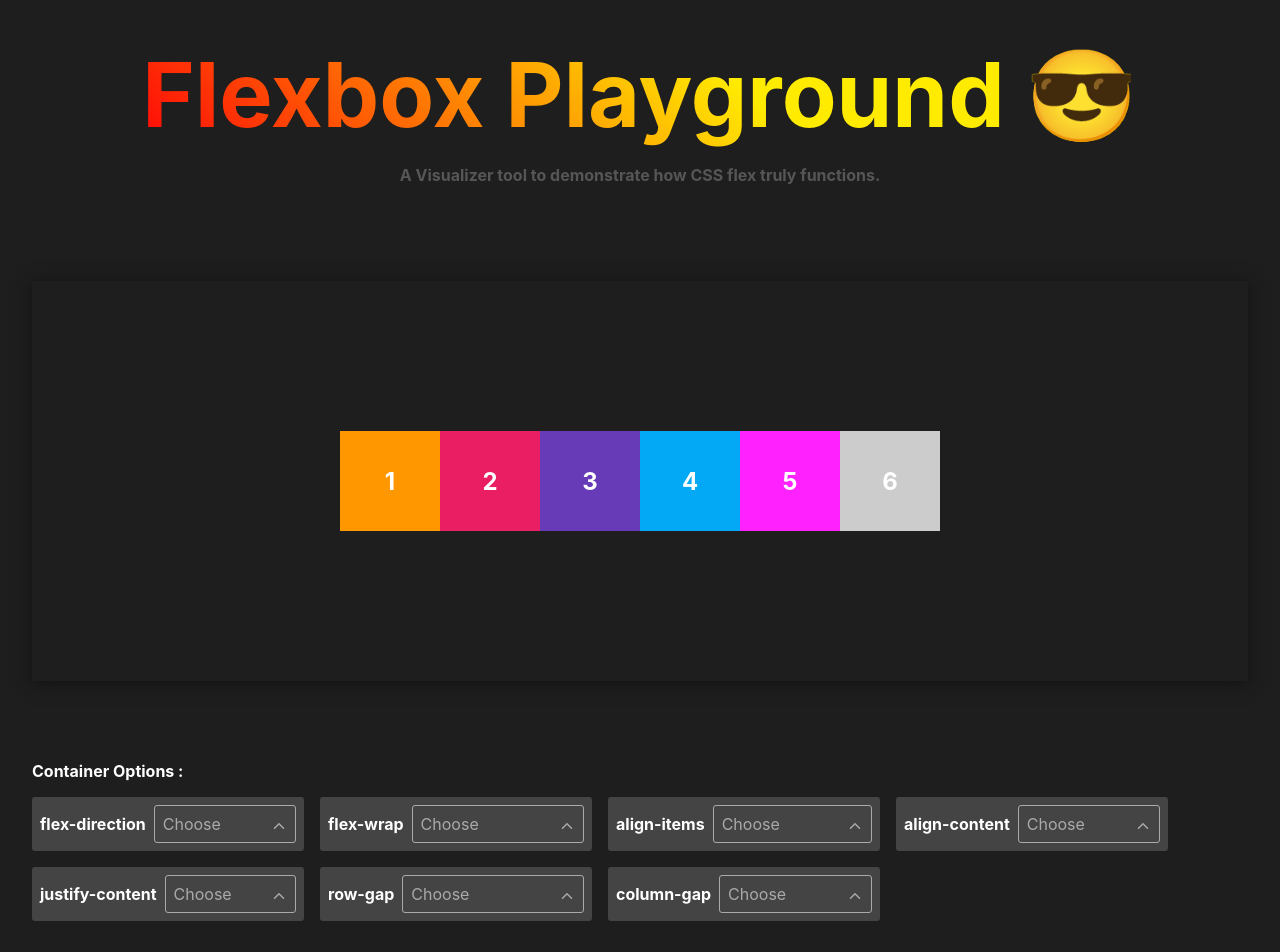
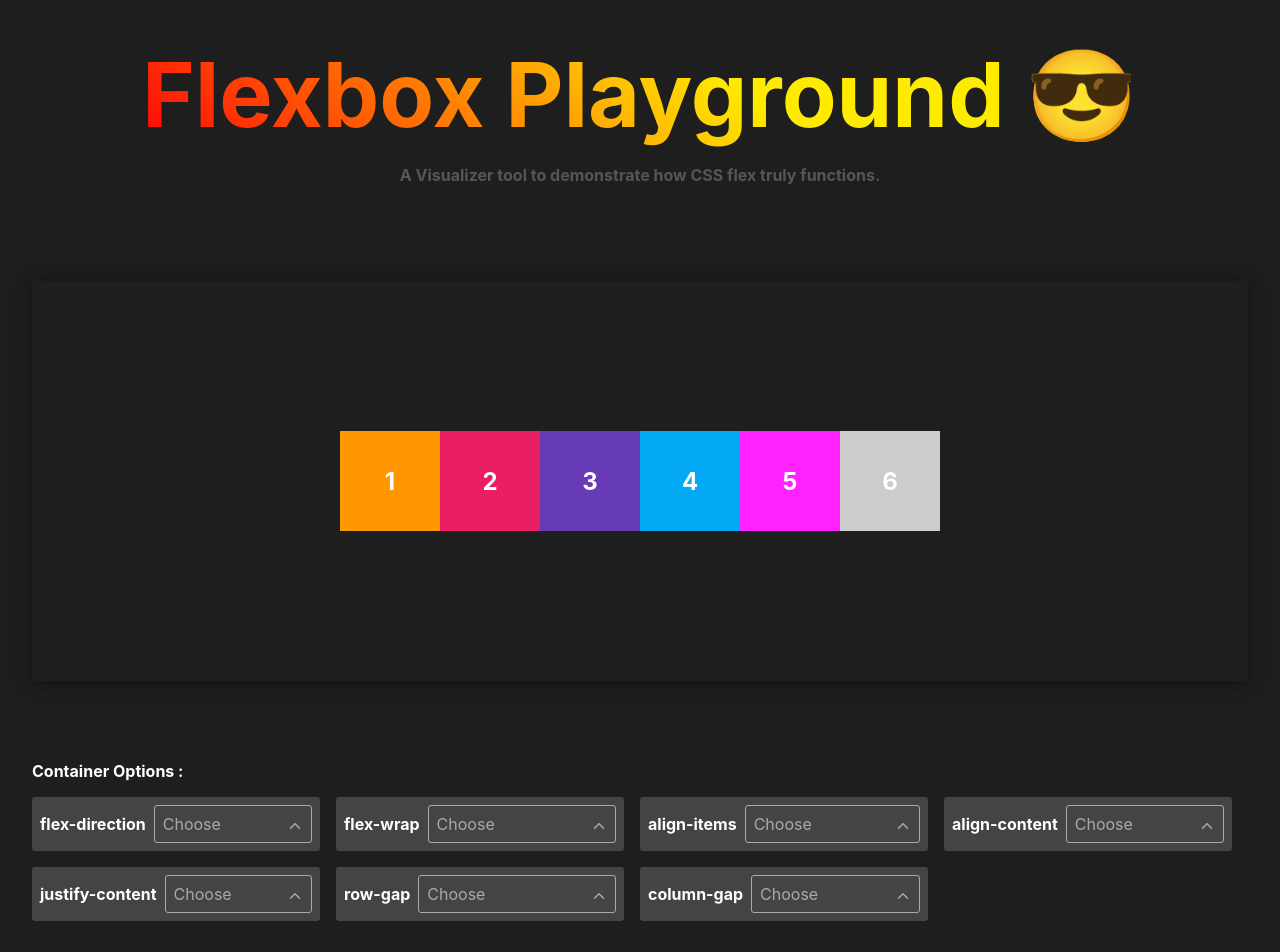
Before and after one commit to Ak-ram/Flexbox-Tool, a React (Create React App) app: page / in a window 1280 px wide. Shown: the top 952 px of the page. Built offline with nearby package versions, Linux system fonts and the light colour scheme; the HTML template or start-up script is replaced by a standard one.

Commit message:
Update screen.sass and select.sass

```diff
--- a/src/components/screen/screen.sass
+++ b/src/components/screen/screen.sass
@@ -12,4 +12,4 @@
     padding: 2rem
     position: sticky
     top: 0rem
-    z-index: 2
+    z-index: 5
--- a/src/components/select/select.sass
+++ b/src/components/select/select.sass
@@ -5,7 +5,7 @@
     border-radius: 0.2rem
     padding: .5rem
     gap: .5rem
-    width: 17rem
+    width: 18rem
     transition: background .3s
     &:hover
         background: #323232
```
